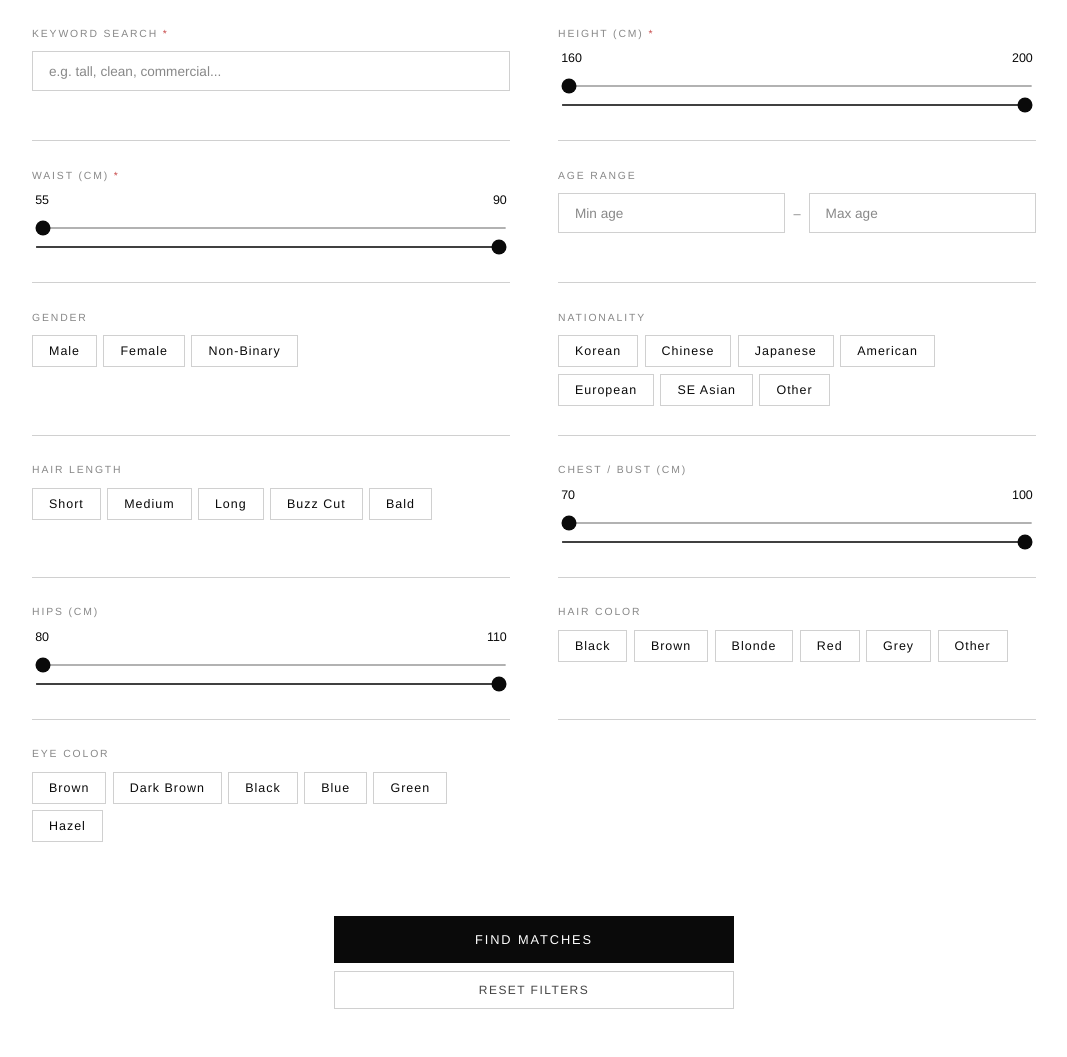
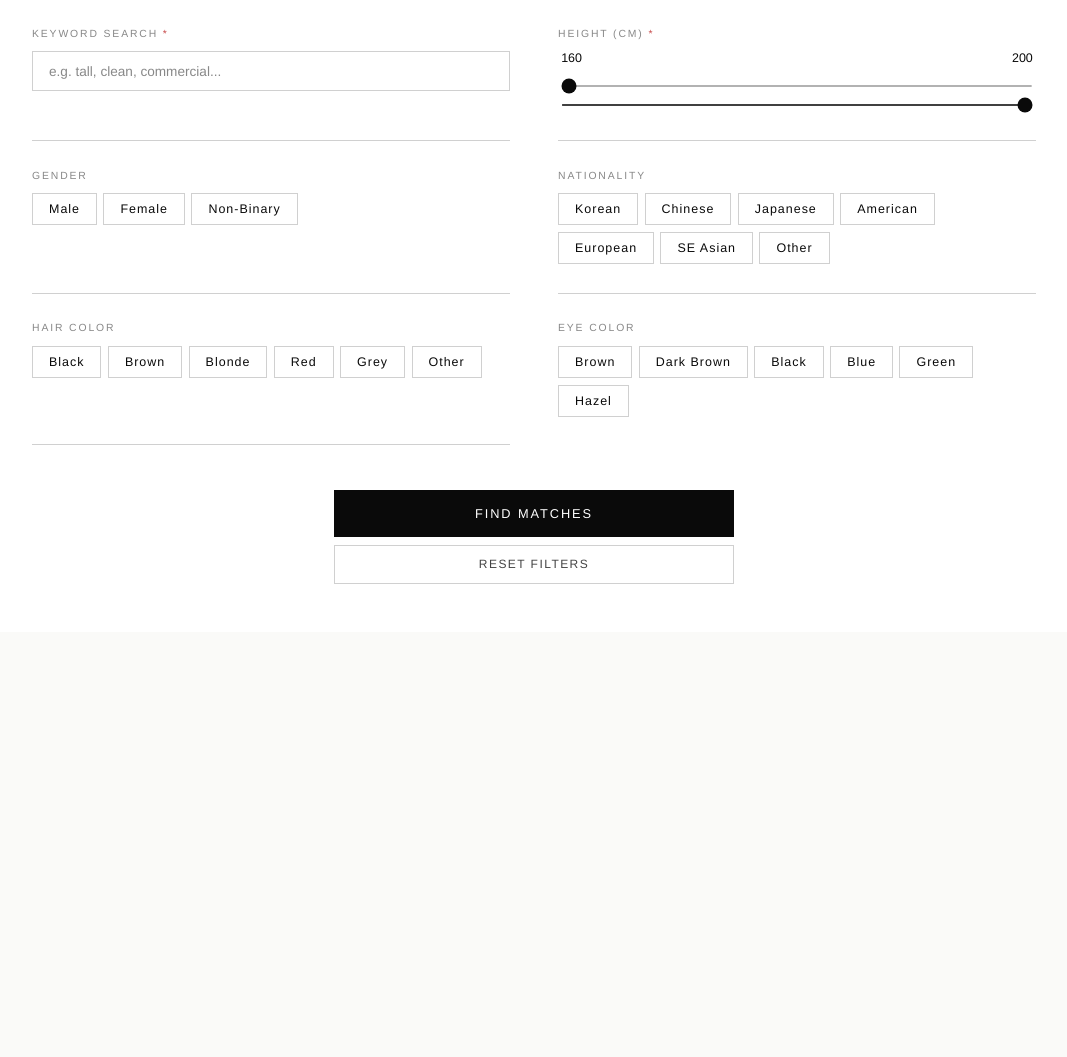
Before and after one commit to Jordansipsyboi/model-matching, a Flask app: page /find-models in a window 1280 px wide. Shown: the part 384-1441 px from the top of the page, without its empty margins (106-1173 px from the left). After the commit the page ends 968 px from the top, so only its background shows below. Run offline with Flask 3, Linux system fonts and the light colour scheme; data that the repository does not hold is empty; parts of the project's set-up code (start-up, migrations or seed data) failed here and were passed over; some libraries are stand-ins or nearby versions.

Commit message:
Remove hair length, age, hips, waist, chest filters; bump font to 15px
Co-Authored-By: Claude Opus 4.8 <noreply@anthropic.com>
Claude-Session: https://claude.ai/code/session_0172ES7NTUN4JAHu6gAxk3Se

```diff
--- a/templates/find-models.html
+++ b/templates/find-models.html
@@ -315,27 +315,9 @@ input[type=range] { width: 100%; accent-color: var(--black); height: 2px; margin
     </div>
 
     <!-- WAIST -->
-    <div class="filter-section">
-      <span class="filter-label required">Waist (cm)</span>
-      <div class="range-wrap">
-        <div class="range-row">
-          <span class="range-val" id="waistMinVal">55</span>
-          <span class="range-val" id="waistMaxVal">90</span>
-        </div>
-        <input type="range" id="waistMin" min="55" max="90" value="55" step="1">
-        <input type="range" id="waistMax" min="55" max="90" value="90" step="1">
-      </div>
-    </div>
 
-    <!-- AGE -->
-    <div class="filter-section">
-      <span class="filter-label">Age Range</span>
-      <div style="display:flex; gap:0.5rem; align-items:center;">
-        <input type="number" class="keyword-input" id="ageMin" placeholder="Min age" style="width:50%;" min="16" max="60" required>
-        <span style="color:var(--gray-400); font-size:0.8rem;">–</span>
-        <input type="number" class="keyword-input" id="ageMax" placeholder="Max age" style="width:50%;" min="16" max="60" required>
-      </div>
-    </div>
+
+
 
 
 
@@ -363,44 +345,12 @@ input[type=range] { width: 100%; accent-color: var(--black); height: 2px; margin
       </div>
     </div>
 
-    <!-- HAIR LENGTH -->
-    <div class="filter-section">
-      <span class="filter-label">Hair Length</span>
-      <div class="chips" id="hairChips">
-        <div class="chip" data-value="short">Short</div>
-        <div class="chip" data-value="medium">Medium</div>
-        <div class="chip" data-value="long">Long</div>
-        <div class="chip" data-value="buzzcut">Buzz Cut</div>
-        <div class="chip" data-value="bald">Bald</div>
-      </div>
-    </div>
 
 
-    <!-- CHEST -->
-    <div class="filter-section">
-      <span class="filter-label">Chest / Bust (cm)</span>
-      <div class="range-wrap">
-        <div class="range-row">
-          <span class="range-val" id="chestMinVal">70</span>
-          <span class="range-val" id="chestMaxVal">100</span>
-        </div>
-        <input type="range" id="chestMin" min="70" max="100" value="70" step="1">
-        <input type="range" id="chestMax" min="70" max="100" value="100" step="1">
-      </div>
-    </div>
 
-    <!-- HIPS -->
-    <div class="filter-section">
-      <span class="filter-label">Hips (cm)</span>
-      <div class="range-wrap">
-        <div class="range-row">
-          <span class="range-val" id="hipsMinVal">80</span>
-          <span class="range-val" id="hipsMaxVal">110</span>
-        </div>
-        <input type="range" id="hipsMin" min="80" max="110" value="80" step="1">
-        <input type="range" id="hipsMax" min="80" max="110" value="110" step="1">
-      </div>
-    </div>
+
+
+
 
     <!-- HAIR COLOR -->
     <div class="filter-section">
@@ -610,12 +560,8 @@ function clearValidationStates() {
   [
     document.getElementById("uploadZone"),
     document.getElementById("keywordInput"),
-    document.getElementById("ageMin"),
-    document.getElementById("ageMax"),
-
     document.getElementById("genderChips"),
-    document.getElementById("nationalityChips"),
-    document.getElementById("hairChips")
+    document.getElementById("nationalityChips")
   ].forEach(clearErrorState);
 }
 
@@ -721,16 +667,7 @@ function applyFilters() {
   const keyword = document.getElementById("keywordInput").value.toLowerCase();
   const heightMin = parseInt(document.getElementById("heightMin").value);
   const heightMax = parseInt(document.getElementById("heightMax").value);
-  const waistMin = parseInt(document.getElementById("waistMin").value);
-  const waistMax = parseInt(document.getElementById("waistMax").value);
-  const chestMin = parseInt(document.getElementById("chestMin").value);
-  const chestMax = parseInt(document.getElementById("chestMax").value);
-  const hipsMin = parseInt(document.getElementById("hipsMin").value);
-  const hipsMax = parseInt(document.getElementById("hipsMax").value);
-  const ageMinRaw = document.getElementById("ageMin").value;
-  const ageMaxRaw = document.getElementById("ageMax").value;
-  const ageMin = ageMinRaw ? parseInt(ageMinRaw) : null;
-  const ageMax = ageMaxRaw ? parseInt(ageMaxRaw) : null;
+
 
 
   filteredModels = MODELS.filter(m => {
@@ -742,23 +679,17 @@ function applyFilters() {
     // Height
     if (m.height < heightMin || m.height > heightMax) return false;
     // Waist
-    if (m.waist < waistMin || m.waist > waistMax) return false;
     // Chest
-    if (m.chest < chestMin || m.chest > chestMax) return false;
     // Hips
-    if (m.hips < hipsMin || m.hips > hipsMax) return false;
     // Hair color
     if (activeHairColors.length > 0 && !activeHairColors.includes(m.hair_color)) return false;
     // Eye color
     if (activeEyeColors.length > 0 && !activeEyeColors.includes(m.eye_color)) return false;
     // Age
     const age = new Date().getFullYear() - m.birth;
-    if (ageMin !== null && age < ageMin) return false;
-    if (ageMax !== null && age > ageMax) return false;
     // Gender
     if (activeGender.length > 0 && !activeGender.includes(m.gender)) return false;
     // Hair
-    if (activeHair.length > 0 && !activeHair.includes(m.hair)) return false;
     // Nationality
     if (activeNationalities.length > 0 && !activeNationalities.includes(m.nationality)) return false;
     // Work type
@@ -928,7 +859,6 @@ document.getElementById("findBtn").addEventListener("click", async () => {
     fd.append("work_types", activeWorkTypes.join(","));
     fd.append("looks", activeLooks.join(","));
     fd.append("nationalities", activeNationalities.join(","));
-    fd.append("hair_lengths", activeHair.join(","));
     fd.append("hair_colors", activeHairColors.join(","));
     fd.append("eye_colors", activeEyeColors.join(","));
     // Only send range filters when the user has actually moved them from default.
@@ -936,18 +866,11 @@ document.getElementById("findBtn").addEventListener("click", async () => {
     // measurements would be wrongly excluded by the DB query.
     const rangeFilters = [
       ["height_min", "heightMin", 160], ["height_max", "heightMax", 200],
-      ["waist_min",  "waistMin",   55], ["waist_max",  "waistMax",   90],
-      ["chest_min",  "chestMin",   70], ["chest_max",  "chestMax",  100],
-      ["hips_min",   "hipsMin",    80], ["hips_max",   "hipsMax",   110],
     ];
     rangeFilters.forEach(([key, id, def]) => {
       const val = parseInt(document.getElementById(id).value);
       if (val !== def) fd.append(key, val);
     });
-    const ageMin = document.getElementById("ageMin").value;
-    const ageMax = document.getElementById("ageMax").value;
-    if (ageMin) fd.append("age_min", ageMin);
-    if (ageMax) fd.append("age_max", ageMax);
 
     const res = await fetch("/api/search-models", { method: "POST", body: fd });
     const data = await res.json();
@@ -982,23 +905,9 @@ document.getElementById("resetBtn").addEventListener("click", () => {
   document.getElementById("heightMax").value = 200;
   document.getElementById("heightMinVal").textContent = 160;
   document.getElementById("heightMaxVal").textContent = 200;
-  document.getElementById("waistMin").value = 55;
-  document.getElementById("waistMax").value = 90;
-  document.getElementById("waistMinVal").textContent = 55;
-  document.getElementById("waistMaxVal").textContent = 90;
-  document.getElementById("chestMin").value = 70;
-  document.getElementById("chestMax").value = 100;
-  document.getElementById("chestMinVal").textContent = 70;
-  document.getElementById("chestMaxVal").textContent = 100;
-  document.getElementById("hipsMin").value = 80;
-  document.getElementById("hipsMax").value = 110;
-  document.getElementById("hipsMinVal").textContent = 80;
-  document.getElementById("hipsMaxVal").textContent = 110;
-  document.getElementById("ageMin").value = "";
-  document.getElementById("ageMax").value = "";
 
   document.querySelectorAll(".chip").forEach(c => c.classList.remove("active"));
-  activeWorkTypes.length = 0; activeLooks.length = 0; activeNationalities.length = 0; activeHair.length = 0; activeGender.length = 0; activeHairColors.length = 0; activeEyeColors.length = 0;
+  activeWorkTypes.length = 0; activeLooks.length = 0; activeNationalities.length = 0; activeGender.length = 0; activeHairColors.length = 0; activeEyeColors.length = 0;
   filteredModels = [...MODELS];
   document.getElementById("modelGrid").innerHTML = "";
   document.getElementById("resultCount").textContent = "0";
@@ -1016,7 +925,6 @@ document.getElementById("keywordInput").addEventListener("input", () => {
 setupChips("workTypeChips", activeWorkTypes);
 setupChips("lookChips", activeLooks);
 setupChips("nationalityChips", activeNationalities);
-setupChips("hairChips", activeHair);
 // Gender: single-select (clicking the active one deselects it)
 document.querySelectorAll("#genderChips .chip").forEach(chip => {
   chip.addEventListener("click", () => {
@@ -1034,9 +942,6 @@ document.querySelectorAll("#genderChips .chip").forEach(chip => {
 setupChips("hairColorChips", activeHairColors);
 setupChips("eyeColorChips", activeEyeColors);
 setupRange("heightMin", "heightMax", "heightMinVal", "heightMaxVal");
-setupRange("waistMin", "waistMax", "waistMinVal", "waistMaxVal");
-setupRange("chestMin", "chestMax", "chestMinVal", "chestMaxVal");
-setupRange("hipsMin", "hipsMax", "hipsMinVal", "hipsMaxVal");
 document.getElementById("ageMin").addEventListener("input", () => {
   if (document.getElementById("ageMin").value.trim()) clearErrorState(document.getElementById("ageMin"));
   autoSearch();
```
